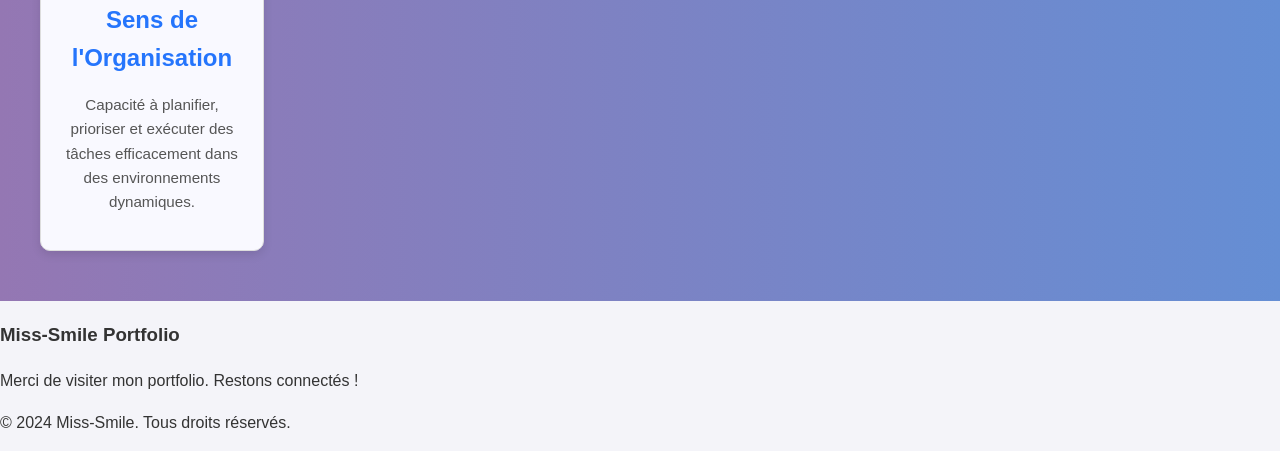
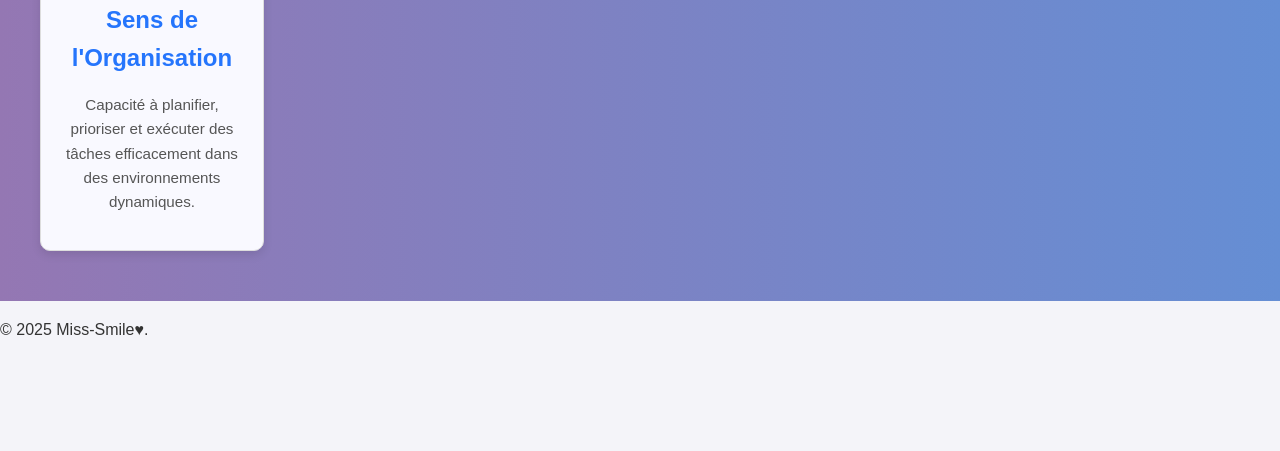
Before and after one commit to GNAGNA90/Mon-portfolio-GNAGNA-CAMARA, a plain HTML site: page skill.html in a window 1280 px wide. Shown: the part 625-1076 px from the top of the page. After the commit the page ends 983 px from the top, so only its background shows below. Drawn offline with Linux system fonts and the light colour scheme.

Commit message:
Update skill.html

```diff
--- a/skill.html
+++ b/skill.html
@@ -63,15 +63,11 @@
             </div>
         </div>
     </div>
-    <div class="footer">
+    <footer class="footer">
+
         <div class="footer-container">
             <div class="footer-section">
-                <h3>Miss-Smile Portfolio</h3>
-                <p>Merci de visiter mon portfolio. Restons connectés !</p>
-            </div>
-        </div>
-        <p>&copy; 2024 Miss-Smile. Tous droits réservés.</p>
-    </div>
-
+        <p class="footer-credit">&copy; 2025 Miss-Smile♥. </p>
+      </footer>
 </body>
 </html>
```
